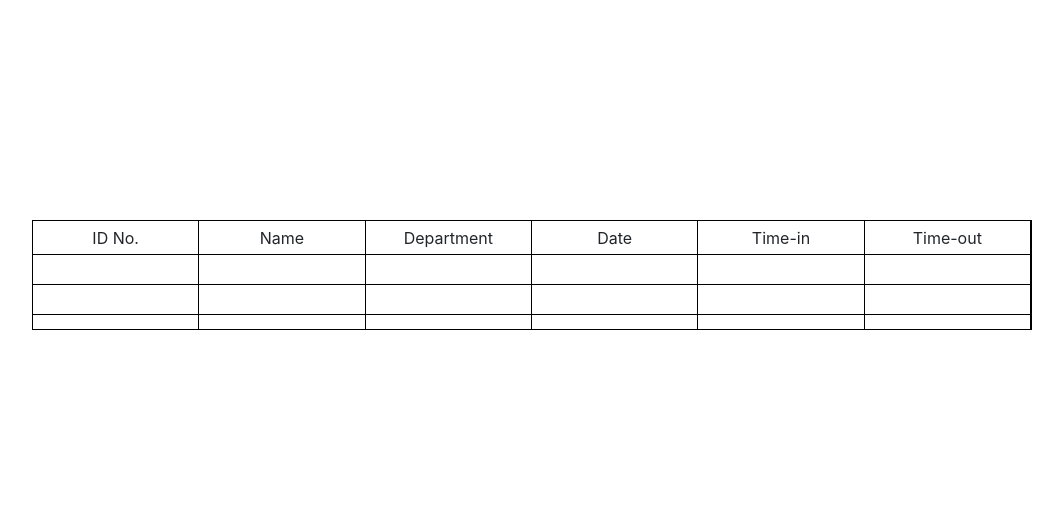
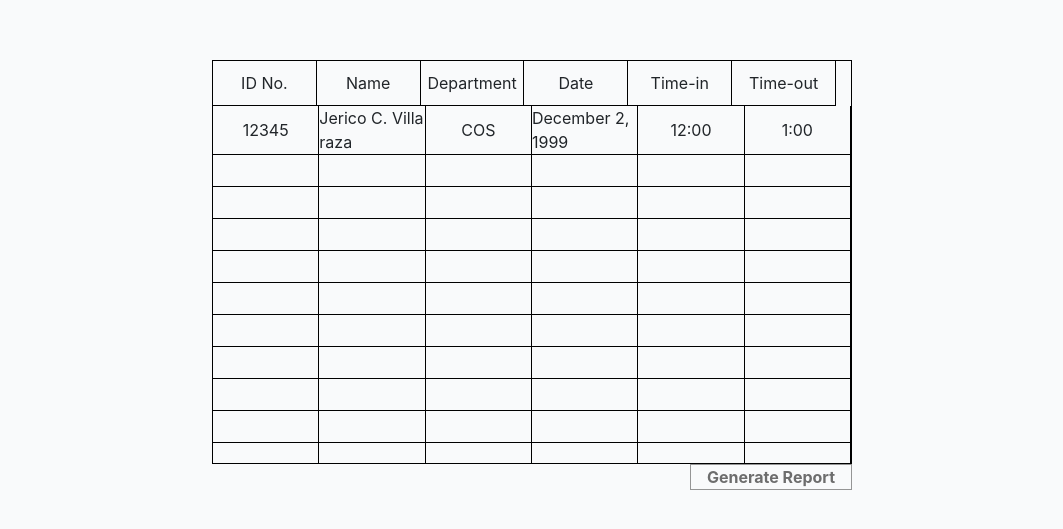
Before and after one commit to ecoknows/TUP-Faculty, a React (Create React App) app in the folder front_end/: page /attendaceReport in a window 1280 px wide. Shown: the part 125-654 px from the top of the page, without its empty margins (108-1171 px from the left). Built offline with nearby package versions, Linux system fonts and the light colour scheme.

Commit message:
Adding Tailwindcss

```diff
--- /dev/null
+++ b/front_end/craco.config.js
@@ -0,0 +1,11 @@
+// craco.config.js
+module.exports = {
+    style: {
+      postcss: {
+        plugins: [
+          require('tailwindcss'),
+          require('autoprefixer'),
+        ],
+      },
+    },
+  }
--- a/front_end/src/components/Table.tsx
+++ b/front_end/src/components/Table.tsx
@@ -6,6 +6,7 @@ interface TableProps<ItemT>{
     className?: string,
     header: string[],
     numColumn: number;
+    width: number | string;
     data: ItemT[],
     renderItem: (props: {item: ItemT}) => void,
 }
@@ -25,6 +26,7 @@ function Table<ItemT>(props : TableProps<ItemT>){
         data,
         renderItem,
         numColumn,
+        width,
         ...rest
     } = props;
 
@@ -35,9 +37,9 @@ function Table<ItemT>(props : TableProps<ItemT>){
 
 
     return (
-        <View style={{width: 1000, height: 50 + 30 * numColumn , }}>
+        <View style={{width , height : 50 + 32.15 * numColumn}}>
             <View {...rest} className={classes} column width='fill' style={{border:'1px solid black'}}>
-                <View style={{ overflowY:'scroll',height: 50}}>
+                <View style={{height: 50, paddingRight: 15}}>
                         {
                             header.map(
                                 (name : string, index: number)=><View className='table-header'>
@@ -53,6 +55,14 @@ function Table<ItemT>(props : TableProps<ItemT>){
                         data.map(
                             (item) => renderItem({item})
                         )
+                    }
+                    { data.length < numColumn ?
+                        Array.from(Array(numColumn - data.length)).map(()=><Body>
+                            {
+                               Array.from(Array(header.length)).map(()=><Row>{}</Row>)
+                            }
+
+                        </Body>) : null
                     }
                 </View>
             </View>
--- a/front_end/src/components/View.tsx
+++ b/front_end/src/components/View.tsx
@@ -12,6 +12,7 @@ export interface ViewProps extends HTMLAttributes<HTMLDivElement>{
     color?: string,
     relative?: boolean,
     flex?: boolean,
+    end?: boolean,
 
 
     height?: string,
@@ -29,6 +30,7 @@ const View = forwardRef(
         color,
         relative,
         flex,
+        end,
 
         height,
         width,
@@ -44,6 +46,7 @@ const View = forwardRef(
 
         const classes  = classNames(
             'view',
+            'bg-gray-50',
             className,
             height && `height-${height}`,
             width && `width-${width}`,
@@ -53,6 +56,7 @@ const View = forwardRef(
             color && `bg-${color}`,
             relative && `relative`,
             flex && 'flex-1',
+            end && 'items-end'
         );
 
         return <div {...props} className={classes}>
--- a/front_end/src/css/global.css
+++ b/front_end/src/css/global.css
@@ -8,6 +8,7 @@
 .view{
     display: flex;
 }
+
 
 /* SIZES */
 .flex-1{ flex: 1}
@@ -21,6 +22,7 @@
 .items-center { justify-content: center;}
 .items-middle { align-items: center;}
 .items-column { flex-direction: column;}
+.items-end { align-items: flex-end;}
 
 
 /*COLOR*/
--- a/front_end/src/css/table.css
+++ b/front_end/src/css/table.css
@@ -4,7 +4,7 @@
     width: 100%;
     overflow:auto;
     word-break: break-all;
-    min-height: 30px;
+    min-height: 2rem;
     border-bottom: 1px solid black;
     border-right: 1px solid black;
 }
--- /dev/null
+++ b/front_end/src/index.css
@@ -0,0 +1,3 @@
+@tailwind base;
+@tailwind components;
+@tailwind utilities;
--- a/front_end/src/index.tsx
+++ b/front_end/src/index.tsx
@@ -1,6 +1,7 @@
 import React from 'react';
 import ReactDOM from 'react-dom';
 import App from './App';
+import './index.css';
 import 'bootstrap/dist/css/bootstrap.min.css';
 import './css/global.css';
 import './css/table.css';
--- a/front_end/src/screens/admin/AttendanceReport.tsx
+++ b/front_end/src/screens/admin/AttendanceReport.tsx
@@ -1,43 +1,56 @@
-import React from 'react';
-import { View, Table } from '../../components';
+import { View, Table, Button } from '../../components';
 
-const data = [{},{},{},{},{},
-        // {_id: 123, name:'Eco Villaraza', department: 'COS', date: 'december', in: '123', out: '132'},
-        // {_id: 123, name:'Eco Villaraza', department: 'COS', date: 'december', in: '123', out: '132'},
-        // {_id: 123, name:'Eco Villaraza', department: 'COS', date: 'december', in: '123', out: '132'},
-        // {_id: 123, name:'Eco Villaraza', department: 'COS', date: 'december', in: '123', out: '132'},
-        // {_id: 123, name:'Eco Villaraza', department: 'COS', date: 'december', in: '123', out: '132'},
-        // {_id: 123, name:'Eco Villaraza', department: 'COS', date: 'december', in: '123', out: '132'},
-        // {_id: 123, name:'Eco Villaraza', department: 'COS', date: 'december', in: '123', out: '132'},
-        // {_id: 123, name:'Eco Villaraza', department: 'COS', date: 'december', in: '123', out: '132'},
-        // {_id: 123, name:'Eco Villaraza', department: 'COS', date: 'december', in: '123', out: '132'},
+interface AttendanceInterface {
+    _id: string,
+    name: string,
+    department: string,
+    date: string,
+    in: string,
+    out: string
+}
+
+
+const data : AttendanceInterface[] = [
+    {_id : '12345', name:'Jerico C. Villaraza', department: 'COS', date: 'December 2, 1999', in: '12:00', out:'1:00'}
 ];
 
 const AttendanceReport = () => {
     return (
-        <View height='100vh' middle center>
+        <View height='100vh' middle center column>
+            <View end style={{width: '50%'}} column>
                 <Table
                         header={['ID No.','Name', 'Department','Date','Time-in','Time-out']}
-                    numColumn={2}
+                        numColumn={11}
+                        width='100%'
                         data={data}
                         renderItem={({item})=>(
                             <Table.Body>
                                 <Table.Row center middle>
+                                    {item._id}
                                 </Table.Row>
                                 <Table.Row center middle>
+                                    {item.name}
                                 </Table.Row>
                                 <Table.Row center middle>
+                                    {item.department}
                                 </Table.Row>
                                 <Table.Row center middle>
+                                    {item.date}
                                 </Table.Row>
                                 <Table.Row center middle>
+                                    {item.in}
                                 </Table.Row>
                                 <Table.Row center middle>
+                                    {item.out}
                                 </Table.Row>
                             </Table.Body>
 
                         )}
                     />
+
+                <Button title='Generate Report' />
+            </View>
+
         </View>
     )
 }
--- /dev/null
+++ b/front_end/tailwind.config.js
@@ -0,0 +1,11 @@
+module.exports = {
+  purge: ['./src/**/*.{js,jsx,ts,tsx}', './public/index.html'],
+  darkMode: false, // or 'media' or 'class'
+  theme: {
+    extend: {},
+  },
+  variants: {
+    extend: {},
+  },
+  plugins: [],
+}
```
Also changed, not shown: front_end/package.json (+8 -3 lines), 1 other file (tests, documents, lock files or other folders). Lines whose indentation alone changed are shown as unchanged.
